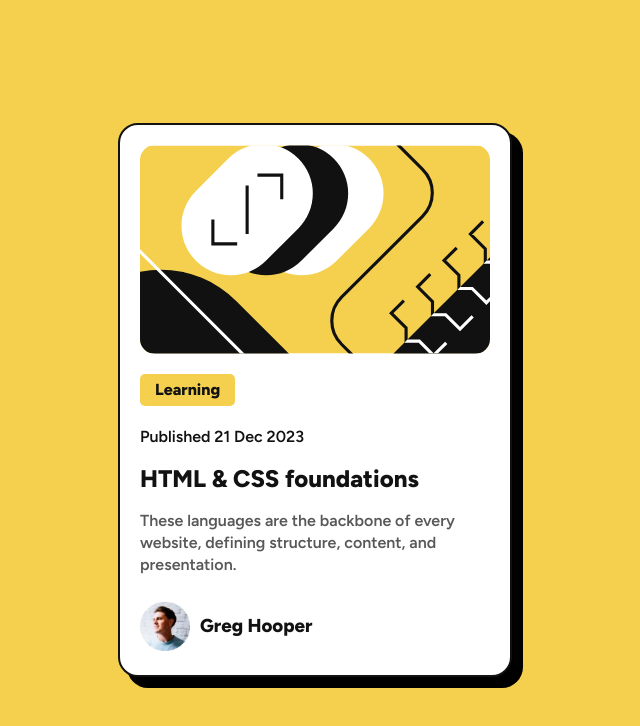
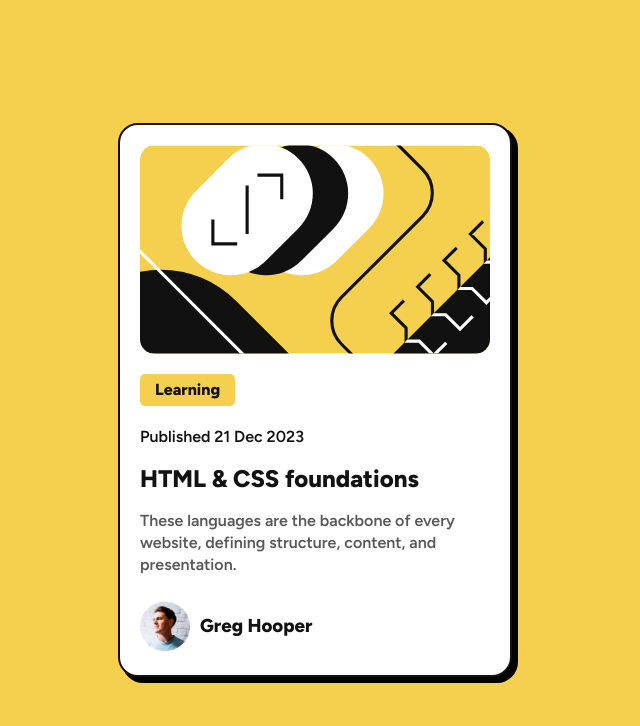
Before and after one commit to PeterCalcina/02-day-blog-preview-card, a plain HTML site: page index.html in a window 1280 px wide. Shown: the whole page, without its empty margins (325-965 px from the left). Drawn offline with Linux system fonts and the light colour scheme.

Commit message:
Añadir estilos de posición y sombra a las tarjetas

```diff
--- a/css/styles.css
+++ b/css/styles.css
@@ -31,6 +31,7 @@ Tabla de contenidos:
 /* ----- Estilos generales ----- */
 /* ----------------------------- */
 body {
+	position: relative;
 	display: flex;
 	justify-content: center;
 	align-items: center;
@@ -42,6 +43,7 @@ body {
 }
 
 .card {
+	position: absolute;
 	display: flex;
 	flex-direction: column;
 	gap: 20px;
@@ -51,7 +53,13 @@ body {
 	border-radius: 20px;
 	border: 2px solid var(--black-color);
 	background-color: var(--white-color);
-	box-shadow: 10px 10px 0 1px  rgba(0, 0, 0, 1);
+	box-shadow: 5px 5px 0 1px  rgba(0, 0, 0, 1);
+	transition: box-shadow .45s ease, transform 0.3s ease-in-out;
+}
+
+.card:hover{
+	transform: translate(-5px, -5px);
+  box-shadow: 10px 10px 0 1px rgba(0, 0, 0, 1);
 }
 
 .card > img {
```
Also changed, not shown: index.html (+0 -1 lines).
